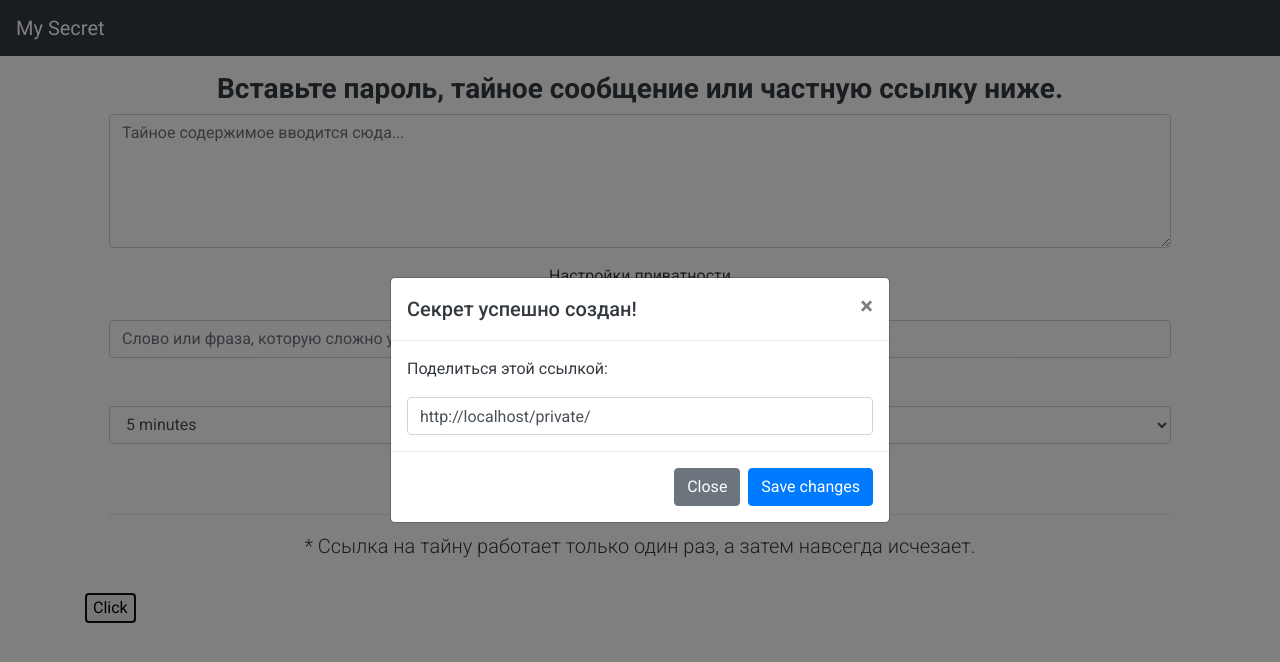
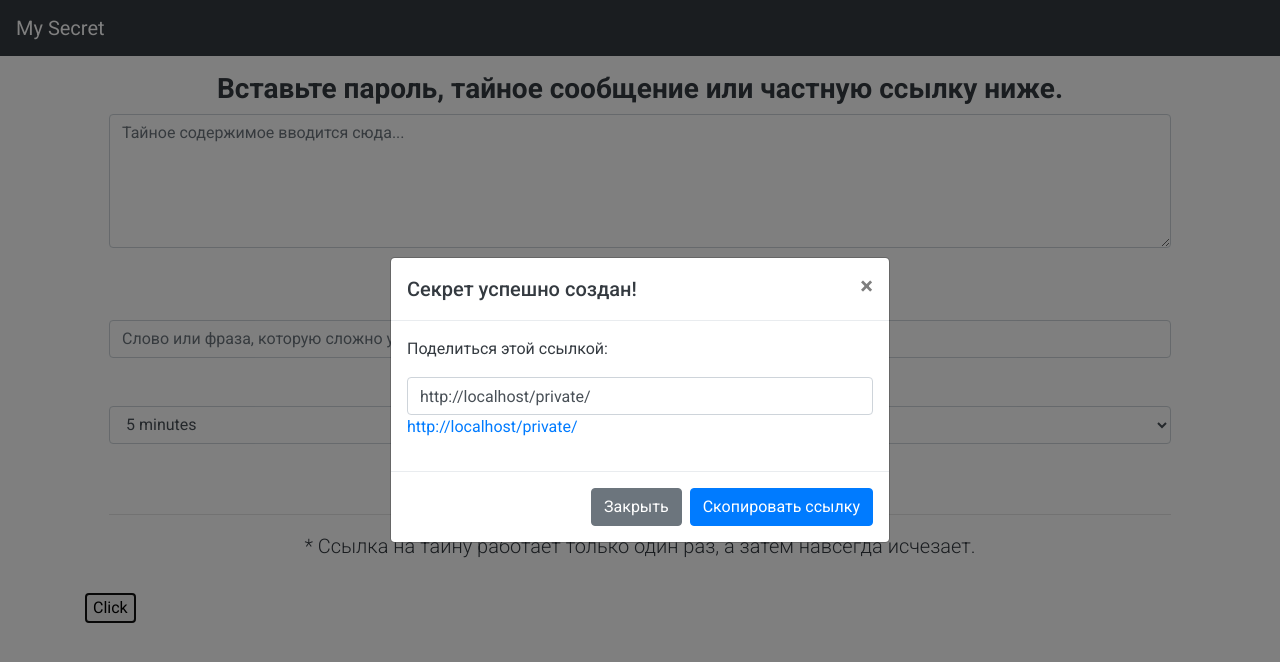
Before and after one commit to dikos1337/my-secret, a Vue app: page / in a window 1280 px wide. Both pictures are taken after a click on the button "Click". Shown: the top 662 px of the page. Built offline with nearby package versions, Linux system fonts and the light colour scheme.

Commit message:
Обновил кнопки, доработал запрос на удаление секрета

```diff
--- a/src/components/Modal.vue
+++ b/src/components/Modal.vue
@@ -22,6 +22,7 @@
                 <div class="modal-body">
                   <p>Поделиться этой ссылкой:</p>
                   <input class="form-control" type="text" :value="makeUrl()" />
+                  <p><a :href="makeUrl()">{{makeUrl()}}</a></p>
                 </div>
                 <div class="modal-footer">
                   <button
@@ -29,10 +30,10 @@
                     class="btn btn-secondary"
                     @click="showModal = false"
                   >
-                    Close
+                    Закрыть
                   </button>
                   <button type="button" class="btn btn-primary">
-                    Save changes
+                    Скопировать ссылку
                   </button>
                 </div>
               </div>
--- a/src/views/Home.vue
+++ b/src/views/Home.vue
@@ -28,7 +28,6 @@ export default {
   },
   methods: {
     getSecretId(secretId) {
-      console.log(secretId);
       this.secretId = secretId;
     },
   },
--- a/src/views/Private.vue
+++ b/src/views/Private.vue
@@ -24,16 +24,12 @@ export default {
         .get(`/api/v1/secrets/${this.secretId}`)
         .then((response) => {
           this.secretData = { ...response.data };
-          console.log(this.secretData);
-          console.log(response);
-          this.deleteSecret(console.log("Удаляю секрет"));
+          this.deleteSecret(response.data.id);
         })
         .catch((error) => console.log(error));
     },
-    deleteSecret() {},
-    test() {
-      console.log(this.$route);
-      console.log(this.secretId);
+    deleteSecret(secretId) {
+      console.log(`Удаляю секрет с id: ${secretId}`)
     },
   },
 };
```
